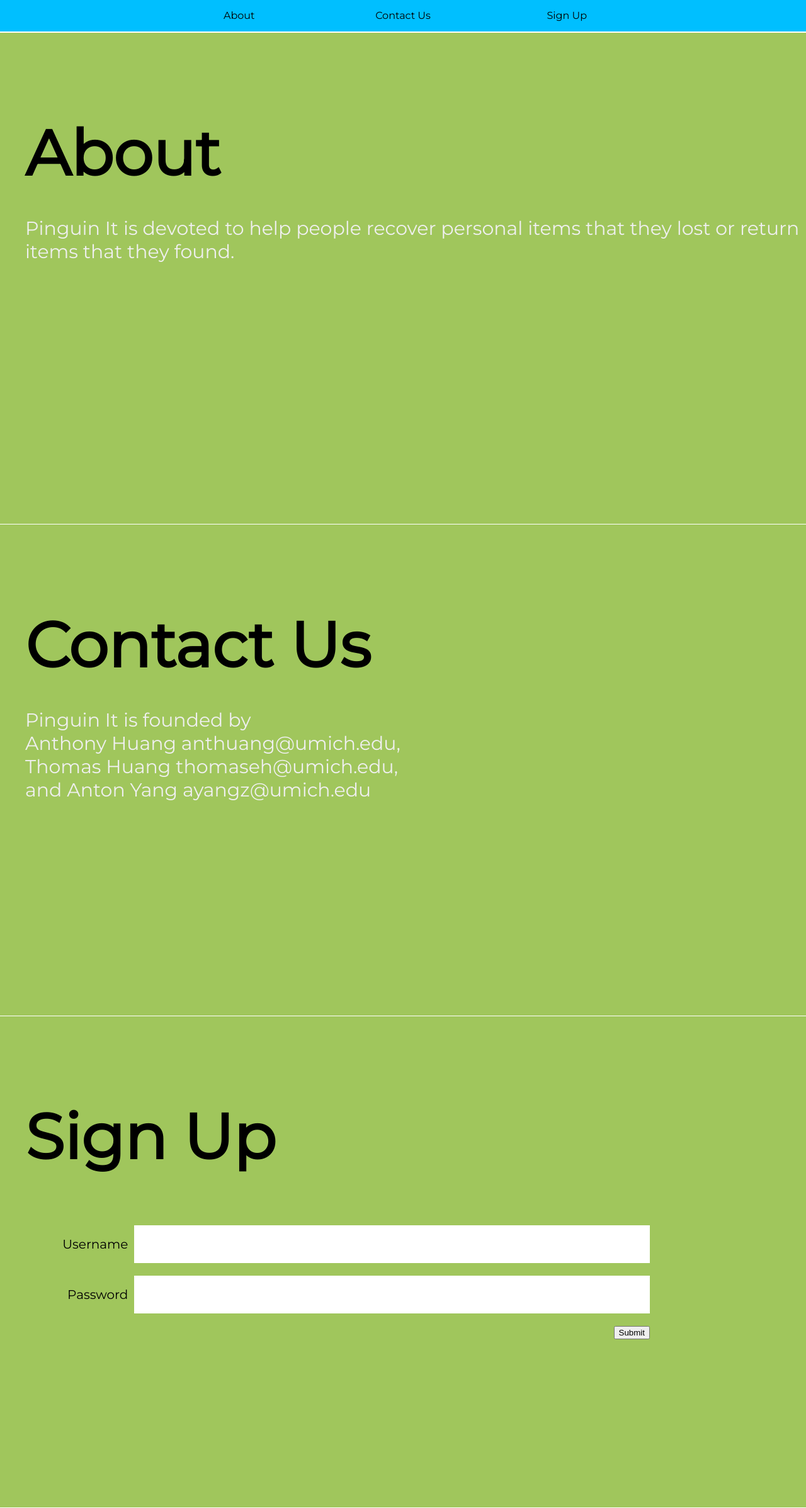
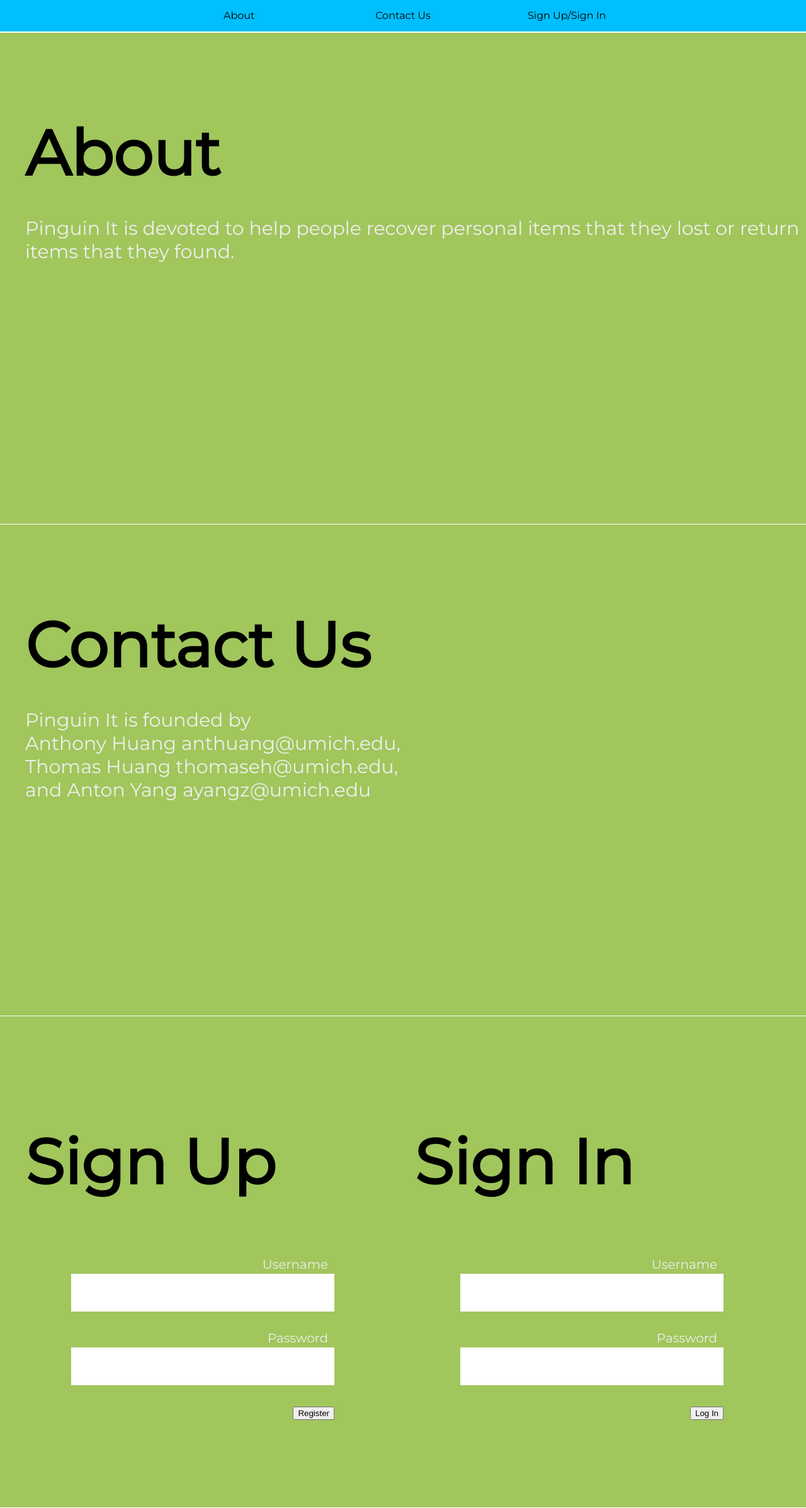
Before and after one commit to Anthuang/MHacksRefactor16S, a PHP site: page /main.php in a window 1280 px wide. Shown: the part 101-2496 px from the top of the page at 63% size. Run offline with PHP 8.4, Linux system fonts and the light colour scheme.

Commit message:
Added log in to main

```diff
--- a/css/main.css
+++ b/css/main.css
@@ -7,6 +7,7 @@ body {
     margin: 0;
 }
 h1 {
+    color: #000;
     margin: 0;
     font-size: 100px;
 }
@@ -33,8 +34,9 @@ a {
     top: -50px;
     visibility: hidden;
 }
+
 form {
-    width: 80%;
+    width: 30%;
     display: inline-block;
     margin-top: 80px;
     text-align: right;
@@ -81,6 +83,11 @@ label {
     border-bottom: 1px solid #FFF;
     background: #A0C65C;
 }
+.c_UserSection {
+    display: inline-block;
+    vertical-align: bottom;
+    width: 49.5%;
+}
 .c_Section div {
     color: #EFEFEF;
     font-size: 30px;
@@ -94,3 +101,6 @@ label {
 .c_BodyShift {
     margin-top: 50px;
 }
+.c_UserSection form {
+    width: 80%;
+}
--- a/main.php
+++ b/main.php
@@ -27,7 +27,7 @@ if (isset($_POST['username']) && !empty($_POST['username']) && isset($_POST['pas
         <ul>
             <a href="#About"><li class="c_NavItem">About</li></a>
             <a href="#Contact"><li class="c_NavItem">Contact Us</li></a>
-            <a href="#Signup"><li class="c_NavItem">Sign Up</li></a>
+            <a href="#Signup"><li class="c_NavItem">Sign Up/Sign In</li></a>
         </ul>
     </div>
     <div class="c_Section">
@@ -41,13 +41,23 @@ if (isset($_POST['username']) && !empty($_POST['username']) && isset($_POST['pas
         <div>Pinguin It is founded by <br>Anthony Huang anthuang@umich.edu,<br>Thomas Huang thomaseh@umich.edu,<br>and Anton Yang ayangz@umich.edu</div>
     </div>
     <div class="c_Section">
+        <div class="c_UserSection">
             <a name="Signup">a</a>
             <h1>Sign Up</h1>
             <form action="main.php" method="post">
                 <label>Username</label><input name="username" type="text"></input><br>
                 <label>Password</label><input name="password" type="text"></input><br>
-            <button>Submit</button>
+                <button>Register</button>
             </form>
+        </div>
+        <div class="c_UserSection">
+            <h1>Sign In</h1>
+            <form>
+                <label>Username</label><input name="username" type="text"></input><br>
+                <label>Password</label><input name="password" type="text"></input><br>
+                <button>Log In</button>
+            </form>
+        </div>
     </div>
 </body>
 </html>
--- a/utility.php
+++ b/utility.php
@@ -3,7 +3,7 @@
 $db_hostname = "localhost";
 $db_database = "MHacksRefactor16s";
 $db_username = "root";
-$db_password = "";
+$db_password = "root";
 
 $connection = new mysqli($db_hostname, $db_username, $db_password, $db_database); // connection to database
 if ($connection->connect_error) die($connection->connect_error);
```
Also changed, not shown: main.html (deleted, +0 -43 lines). Lines whose indentation alone changed are shown as unchanged.
